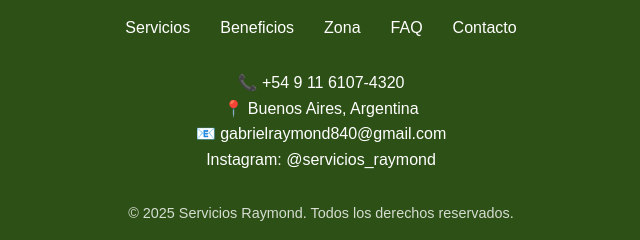
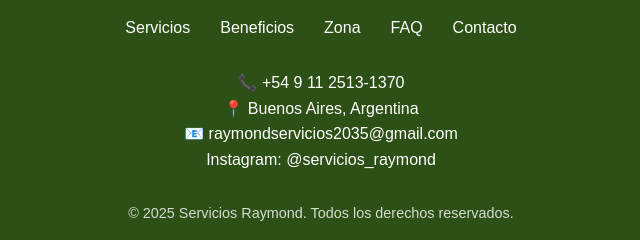
Before and after one commit to Valentina2305/raymond_servicios, a plain HTML site: page index.html in a window 1280 px wide. Shown: the part 4924-5164 px from the top of the page, 319-959 px from the left. Drawn offline with nearby package versions, Linux system fonts and the light colour scheme.

Commit message:
nuevoscambios

```diff
--- a/index.html
+++ b/index.html
@@ -584,9 +584,9 @@
                 <a href="#contacto">Contacto</a>
             </div>
             <div style="margin-top: 30px;">
-                <p>📞 +54 9 11 6107-4320</p>
+                <p>📞 +54 9 11 2513-1370</p>
                 <p>📍 Buenos Aires, Argentina</p>
-                <p>📧 gabrielraymond840@gmail.com</p>
+                <p>📧 raymondservicios2035@gmail.com</p>
                 <p>Instagram: @servicios_raymond</p>
             </div>
             <p style="margin-top: 30px; font-size: 0.9rem; opacity: 0.8;">© 2025 Servicios Raymond. Todos los derechos reservados.</p>
```
